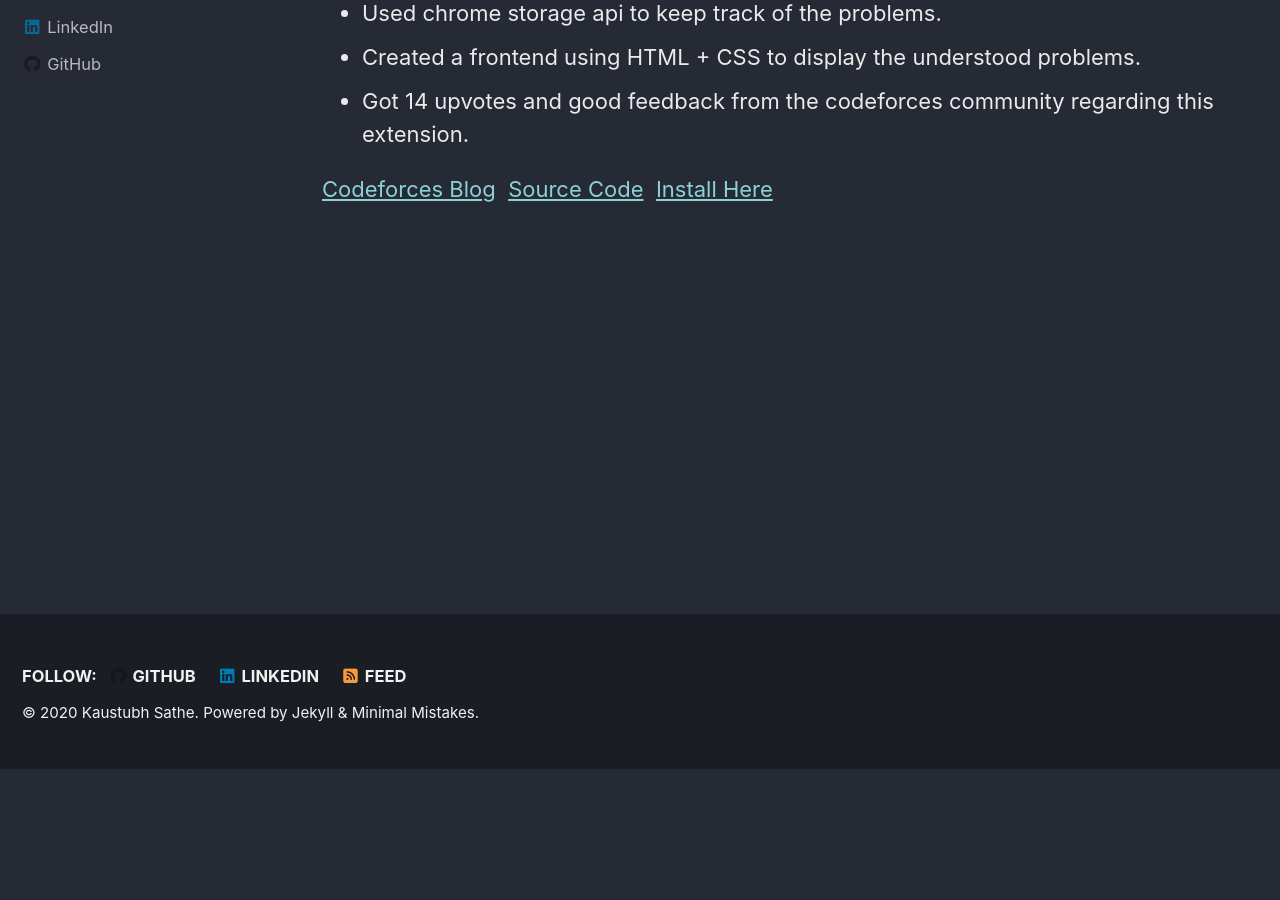
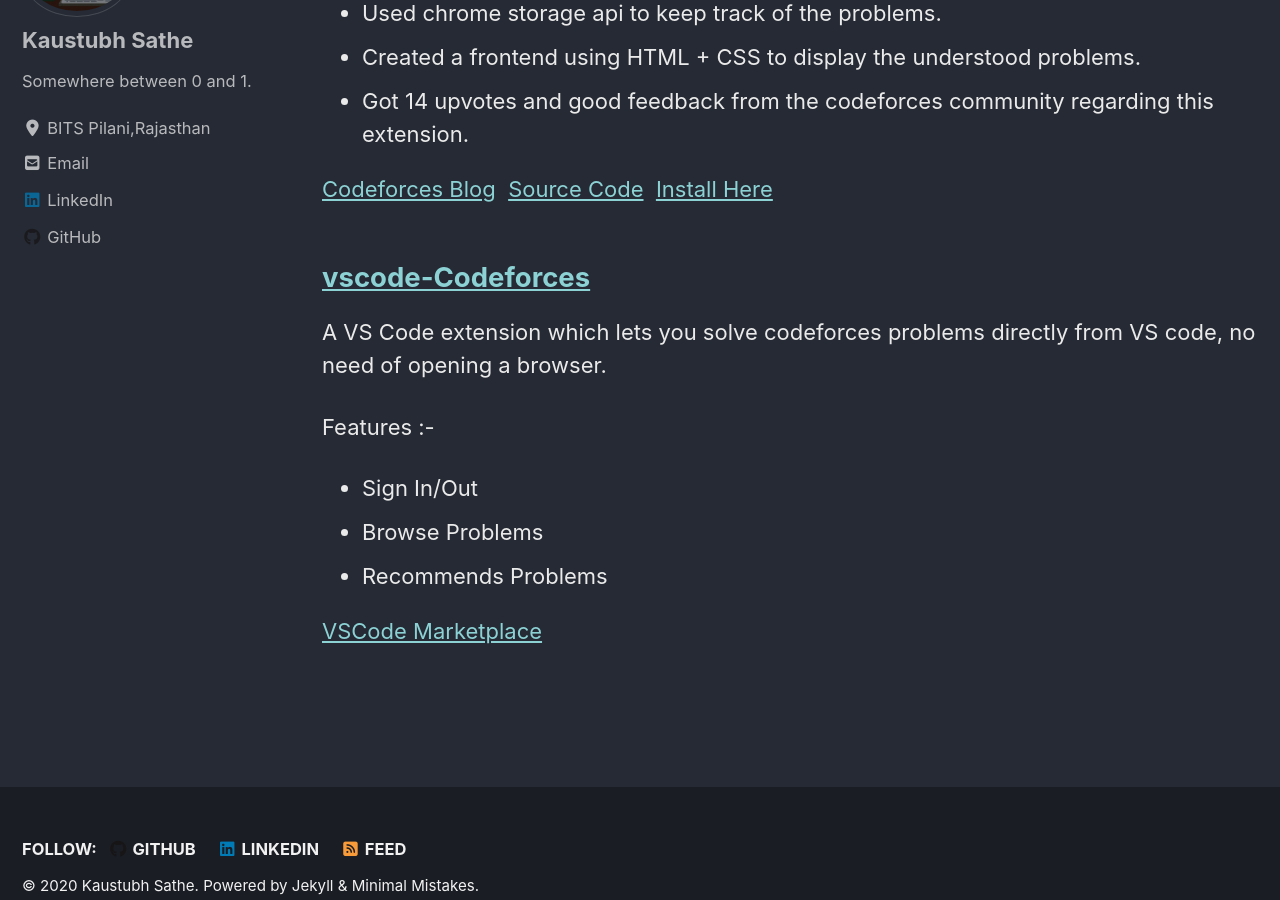
Before and after one commit to KaustubhSathe/kaustubhsathe.github.io, a Jekyll site: the page built from _pages/projects.md, in a window 1280 px wide and 900 px high, scrolled down 353 px. Built offline with Jekyll 4.4.1, drawn with Linux system fonts in a browser that asks for light colours; cached includes are drawn as plain includes; nearby versions of some CDN libraries; before the commit the page ends 1122 px from its top, so only the background shows below that.

Commit message:
Update projects.md

```diff
--- a/_pages/projects.md
+++ b/_pages/projects.md
@@ -6,7 +6,7 @@ classes: wide
 title : Projects
 ---
 
-## Codeforces Problem Tracker Chrome Extension
+## [Codeforces Problem Tracker Chrome Extension](https://github.com/KaustubhSathe/Codeforces-Problem-Tracker)
 
 Created a chrome extension which keeps track of your understood but not yet implemented problems of codeforces and colors those problems as yellow.
 - Used chrome storage api to keep track of the problems.
@@ -14,3 +14,14 @@ Created a chrome extension which keeps track of your understood but not yet impl
 - Got 14 upvotes and good feedback from the codeforces community regarding this extension.
 
 [Codeforces Blog](https://codeforces.com/blog/entry/73196)&nbsp;&nbsp;[Source Code](https://github.com/KaustubhSathe/Codeforces-Problem-Tracker)&nbsp;&nbsp;[Install Here](https://chrome.google.com/webstore/detail/codeforces-problem-tracke/mopegdapkaknnngnandcpimkoimcoioc?utm_source=chrome-ntp-icon&authuser=1)
+
+
+## [vscode-Codeforces](https://github.com/KaustubhSathe/Codeforces)
+A VS Code extension which lets you solve codeforces problems directly from VS code, no need of opening a browser.
+
+Features :-
+- Sign In/Out
+- Browse Problems
+- Recommends Problems
+
+[VSCode Marketplace](https://marketplace.visualstudio.com/items?itemName=KaustubhSathe.vscode-codeforces)
```
